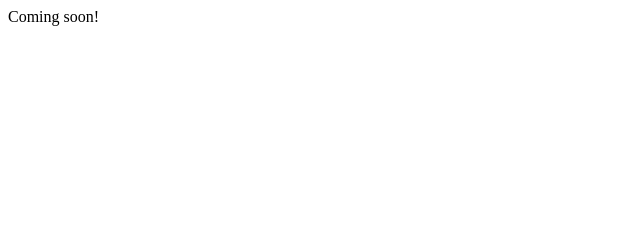
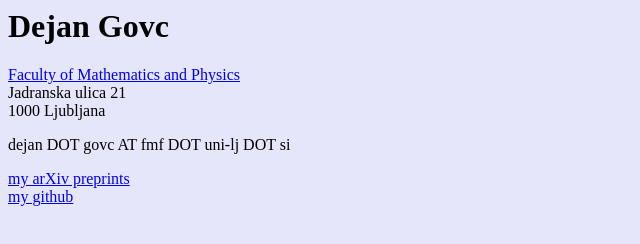
Before and after one commit to DejanGovc/DejanGovc.github.io, a plain HTML site: page index.html in a window 1280 px wide. Shown: the whole page, without its empty margins (0-640 px from the left). Drawn offline with Linux system fonts and the light colour scheme.

Commit message:
Added my affiliation, e-mail, arXiv & github.

```diff
--- a/index.html
+++ b/index.html
@@ -1 +1,24 @@
-Coming soon!
+<html>
+<head>
+<title>Dejan Govc</title>
+<body bgcolor="#e6e6fa">
+<h1>Dejan Govc</h1>
+<p>
+<a href="https://www.fmf.uni-lj.si/">Faculty of Mathematics and Physics</a>
+<br>
+Jadranska ulica 21
+<br>
+1000 Ljubljana
+<br>
+</p>
+<p>
+dejan DOT govc AT fmf DOT uni-lj DOT si
+</p>
+<p>
+<a href="https://arxiv.org/search/?searchtype=author&query=Govc%2C+D">my arXiv preprints</a>
+<br>
+<a href="https://github.com/DejanGovc/">my github</a>
+</p>
+</body>
+</head>
+</html>
```
